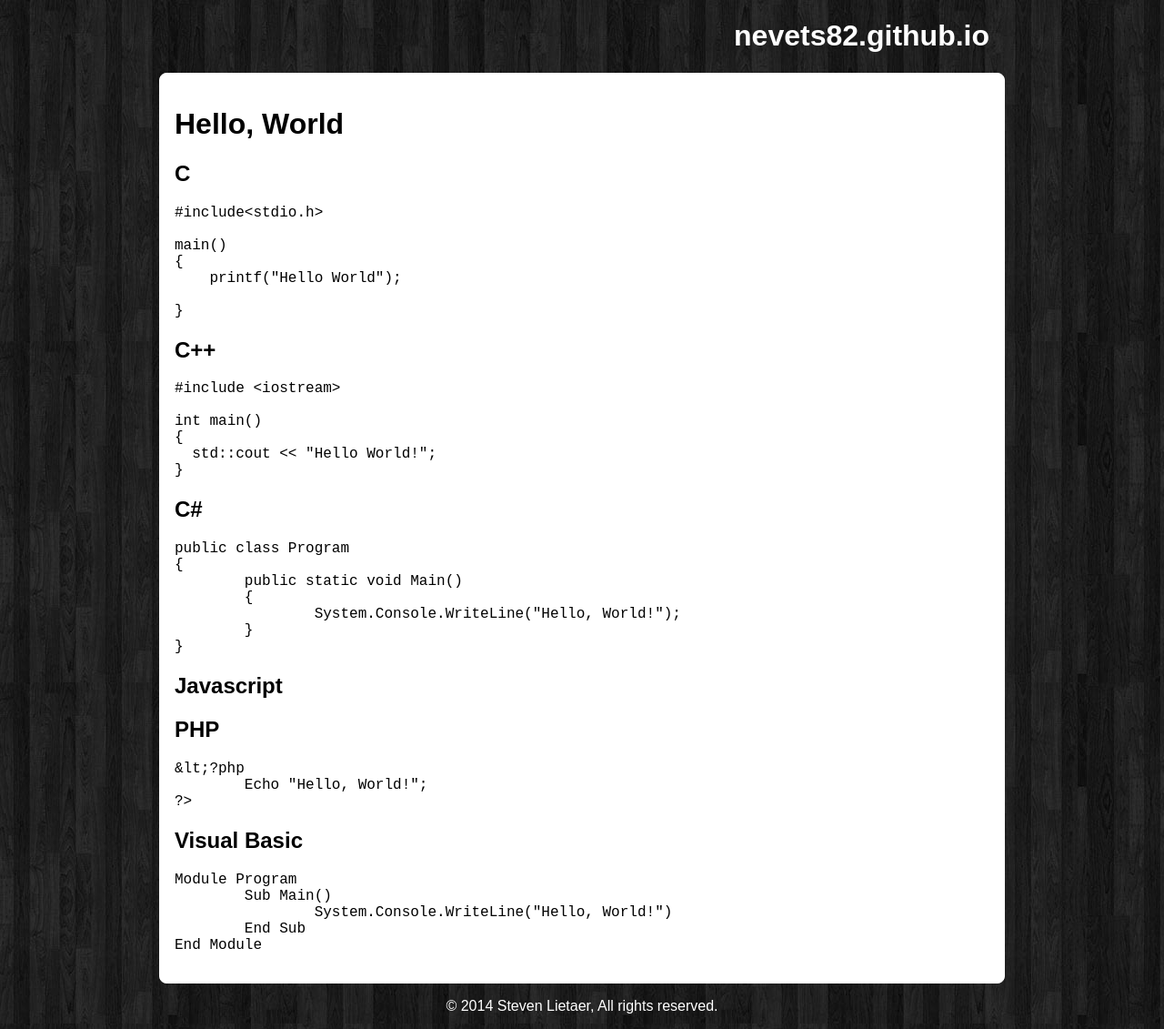
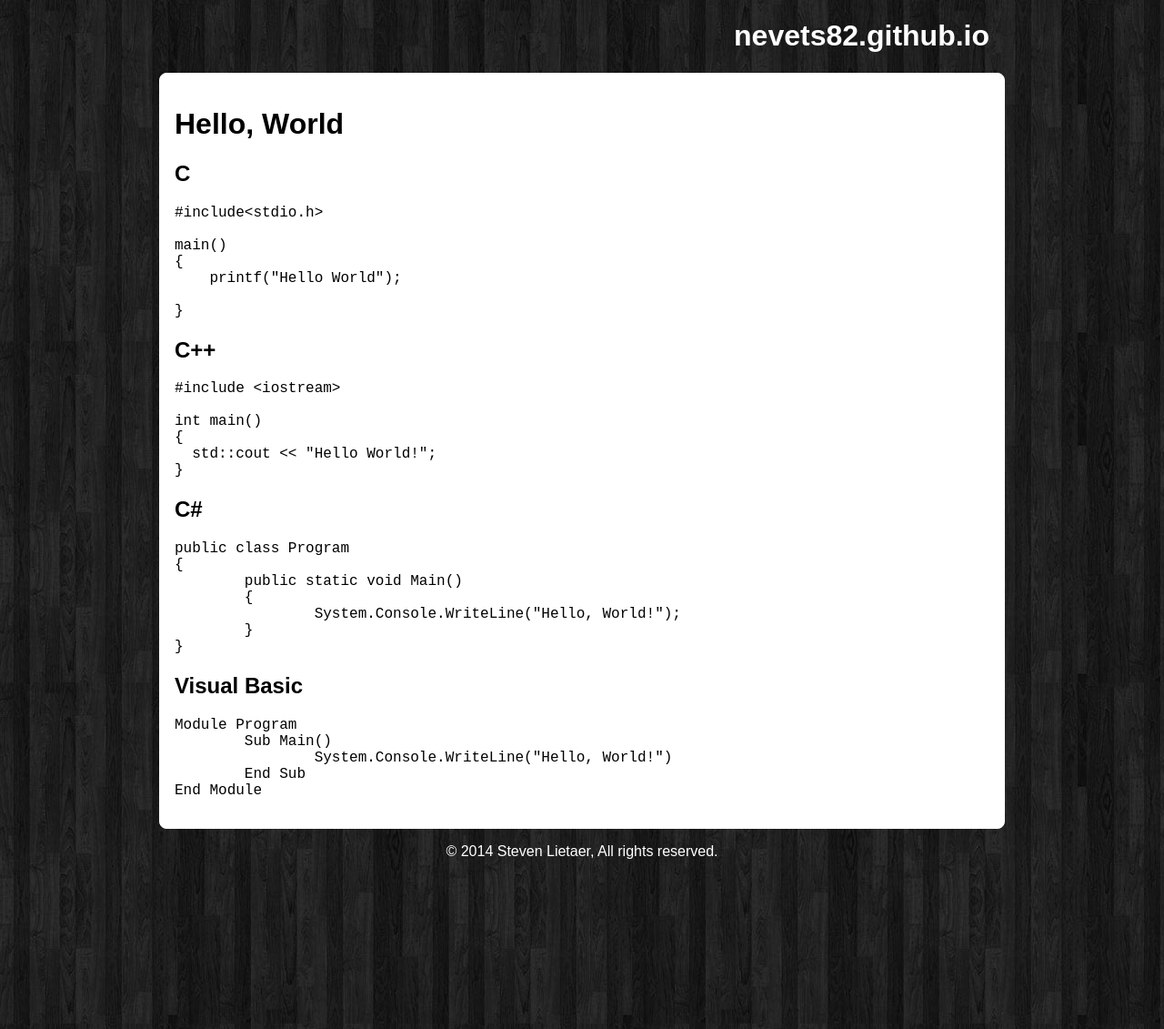
Before and after one commit to Nevets82/nevets82.github.io, a Jekyll site: the page built from index.md, in a window 1280 px wide. Shown: the whole page at 91% size. Built offline with Jekyll 4.4.1, drawn with Linux system fonts in a browser that asks for light colours; Markdown is read by kramdown in place of the engine named in the settings.

Commit message:
And again

````diff
--- a/index.md
+++ b/index.md
@@ -42,18 +42,6 @@ public class Program
 ```
 
 
-## Javascript ##
-
-
-
-## PHP ##
-
-```PHP
-&lt;?php
-	Echo "Hello, World!";
-?>
-```
-
 ## Visual Basic ##
 
 ```vb
````
